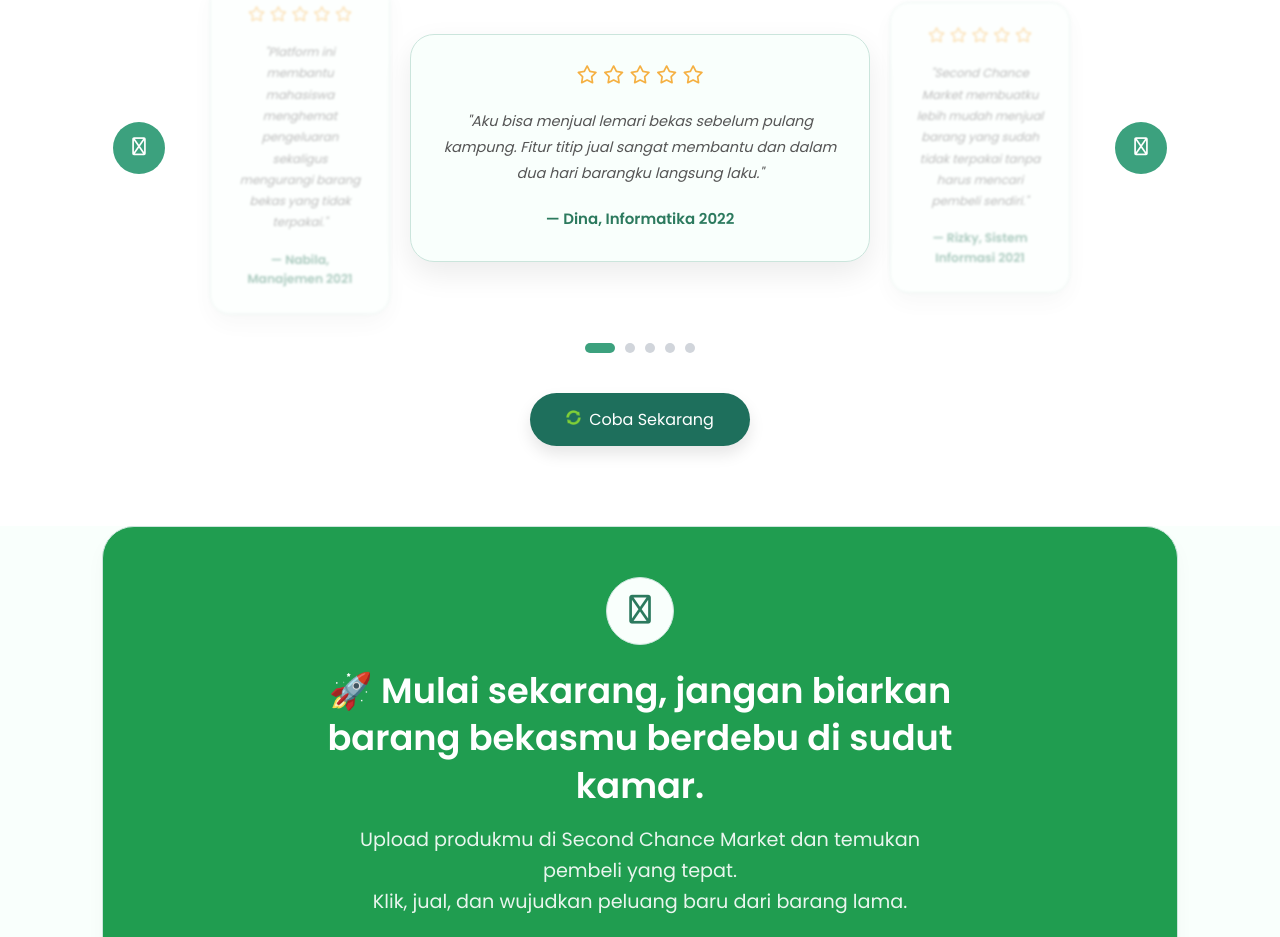
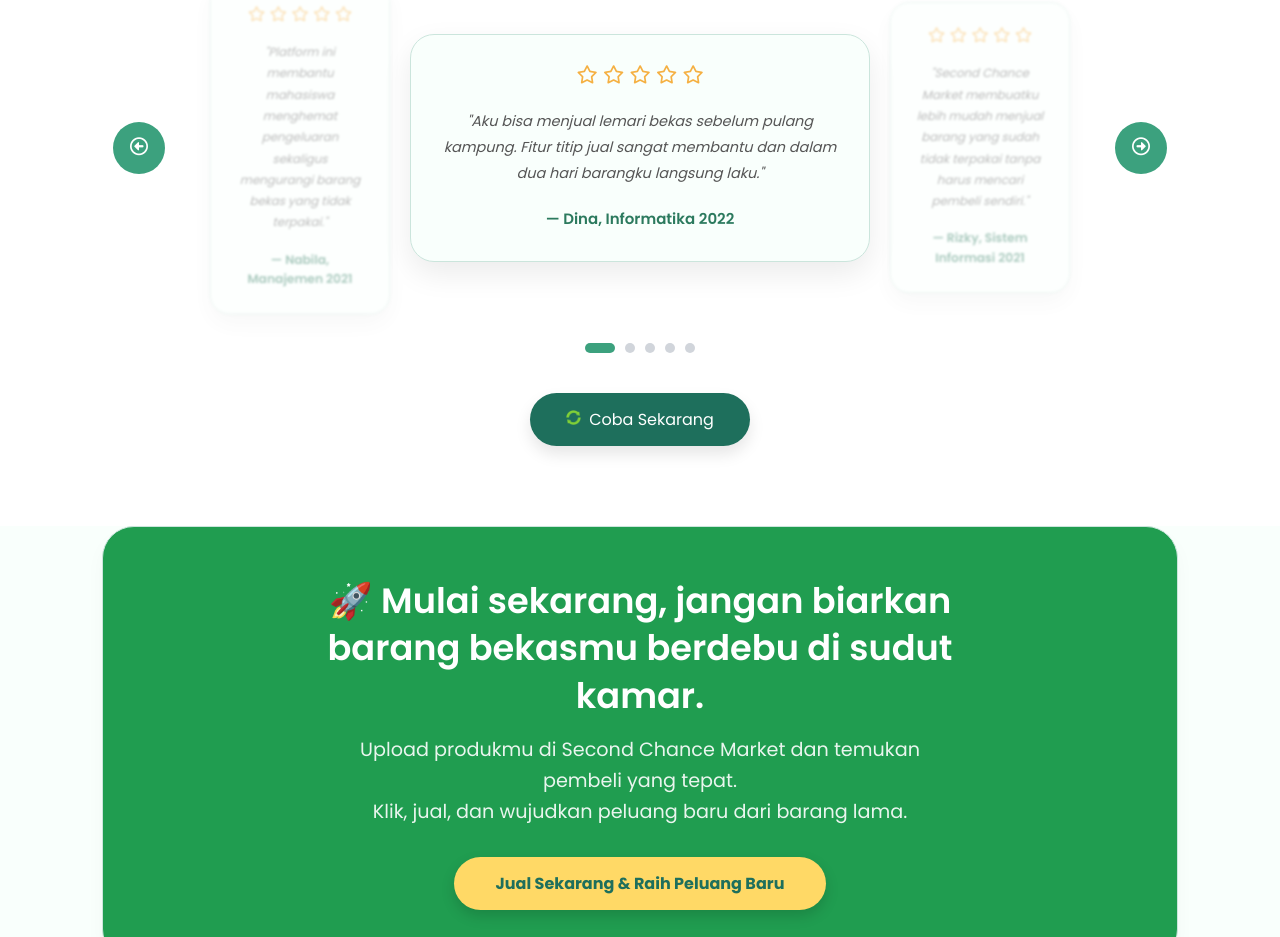
Before and after one commit to ddaannuu/singkong, a Vue app in the folder our-project/: page / in a window 1280 px wide. Shown: the part 3220-4157 px from the top of the page. Built offline with nearby package versions, Linux system fonts and the light colour scheme; no server answers; the database is empty.

Commit message:
penambahan fas fa

```diff
--- a/our-project/src/components/landing-page/Action.vue
+++ b/our-project/src/components/landing-page/Action.vue
@@ -1,9 +1,9 @@
 <template>
   <section class="action-section">
     <div class="action-inner">
-      <div class="action-icon">
+      <!-- <div class="action-icon">
         <i class="fas fa-bullhorn"></i>
-      </div>
+      </div> -->
 
       <h3 class="action-title">{{ content.action.title }}</h3>
 
--- a/our-project/src/components/landing-page/Testimoni.vue
+++ b/our-project/src/components/landing-page/Testimoni.vue
@@ -6,7 +6,7 @@
 
     <div class="testimonial-wrapper">
       <button class="nav-btn left" @click="prevTestimonial">
-        <i class="fas fa-chevron-left"></i>
+        <i class="fas fa-circle-left"></i>
       </button>
 
       <div class="testimonial-container">
@@ -38,7 +38,7 @@
       </div>
 
       <button class="nav-btn right" @click="nextTestimonial">
-        <i class="fas fa-chevron-right"></i>
+        <i class="fas fa-circle-right"></i>
       </button>
     </div>
 
```
